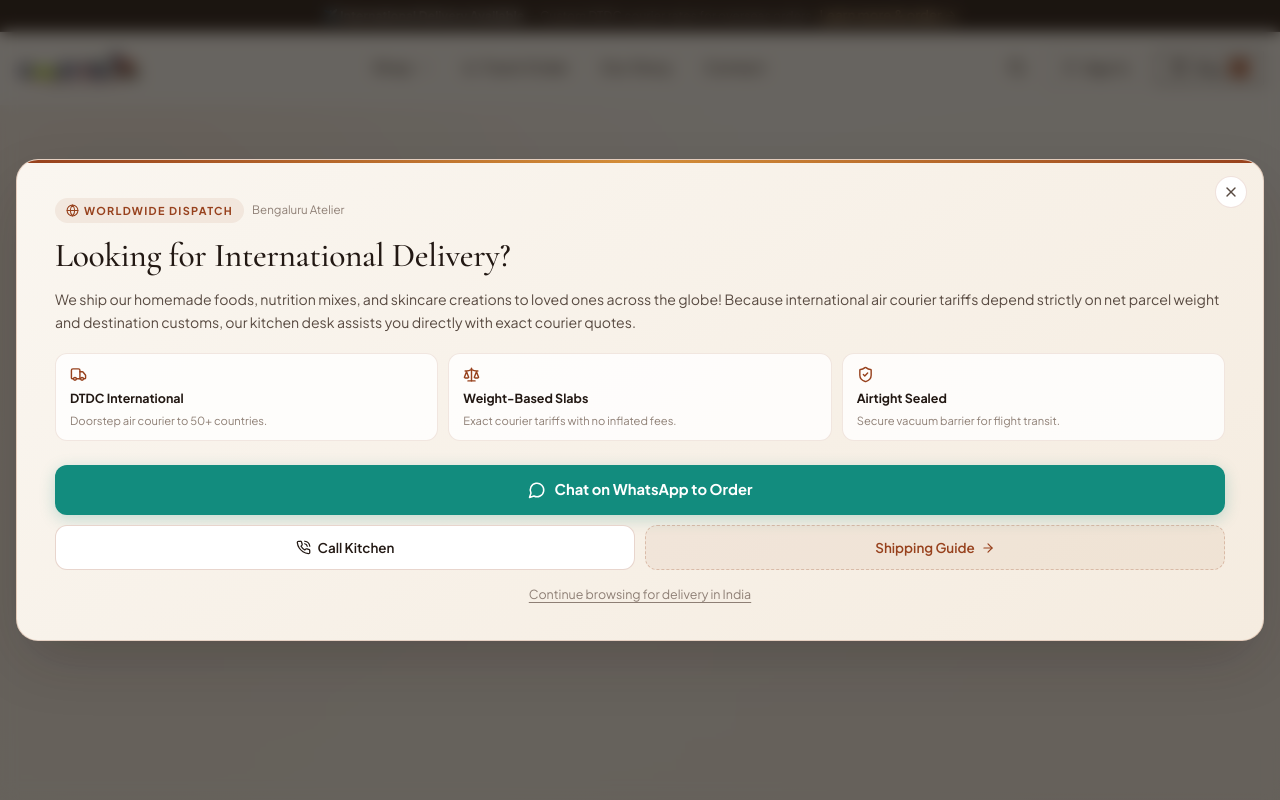
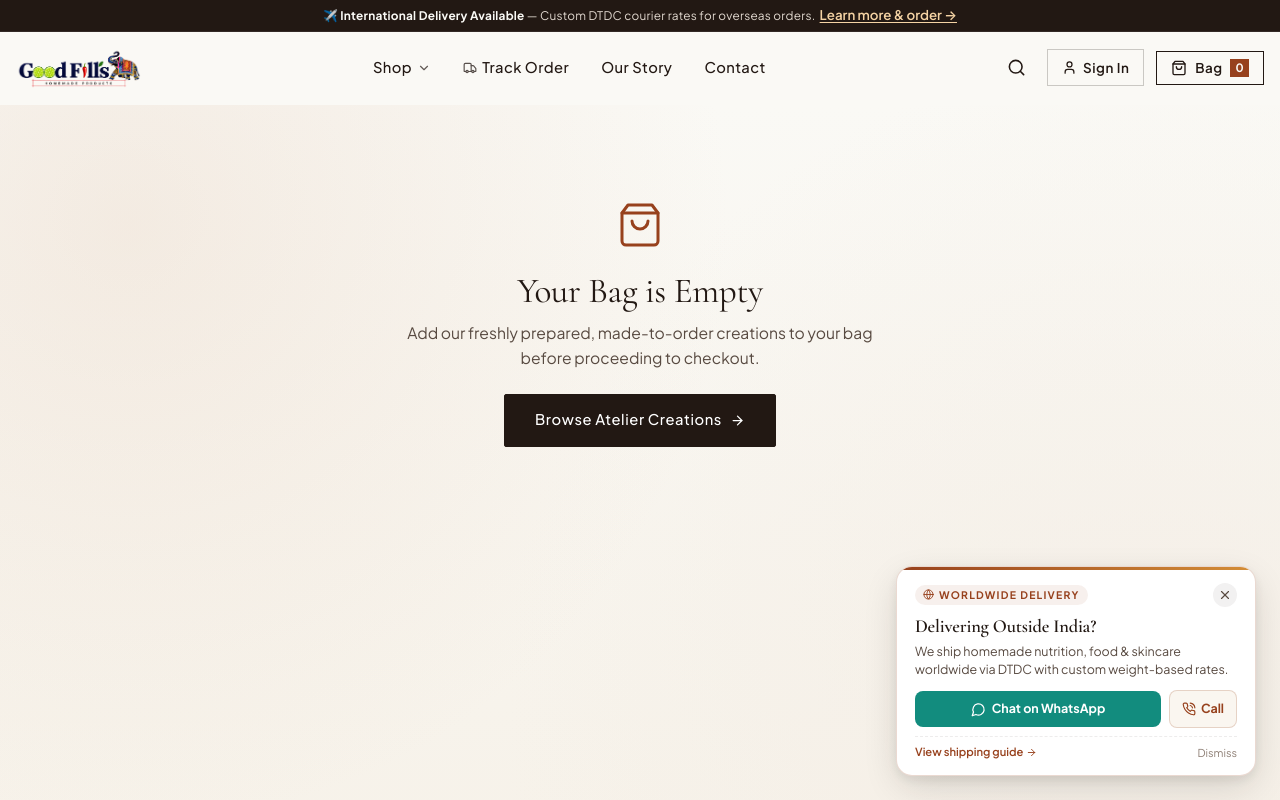
Before and after one commit to shreerahulsgit/good-fills, a Next.js app: page /checkout in a window 1280 px wide. Shown: the top 800 px of the page. Built offline with nearby package versions, Linux system fonts and the light colour scheme.

Commit message:
feat(ui): convert international popup into sleek bottom-right floating toast card with cross button dismissal

```diff
--- a/src/components/common/InternationalDeliveryModal.module.css
+++ b/src/components/common/InternationalDeliveryModal.module.css
@@ -1,267 +1,199 @@
-.overlay {
+/* Floating Bottom-Right Corner Toast */
+.floatingContainer {
   position: fixed;
-  inset: 0;
-  background-color: rgba(26, 20, 16, 0.65);
-  backdrop-filter: blur(8px);
-  -webkit-backdrop-filter: blur(8px);
-  z-index: 1000;
-  display: flex;
-  align-items: center;
-  justify-content: center;
-  padding: var(--space-4);
-  animation: fadeIn 0.25s cubic-bezier(0.16, 1, 0.3, 1);
+  bottom: 24px;
+  right: 24px;
+  z-index: 900;
+  width: calc(100vw - 32px);
+  max-width: 360px;
+  animation: slideInUp 0.35s cubic-bezier(0.16, 1, 0.3, 1);
 }
 
-@keyframes fadeIn {
+@keyframes slideInUp {
   from {
     opacity: 0;
+    transform: translateY(20px) scale(0.96);
   }
   to {
     opacity: 1;
+    transform: translateY(0) scale(1);
   }
 }
 
-.modal {
+.toastCard {
   position: relative;
-  width: 100%;
-  maxWidth: 580px;
-  background: linear-gradient(145deg, #FAF6F0 0%, #F5ECE0 100%);
+  background: #FFFFFF;
   border: 1px solid rgba(151, 65, 29, 0.2);
-  border-radius: 22px;
-  padding: clamp(24px, 5vw, 38px);
-  box-shadow: 0 24px 60px -12px rgba(34, 24, 19, 0.25);
+  border-radius: 16px;
+  padding: 16px 18px 14px;
+  box-shadow: 0 12px 36px -4px rgba(34, 24, 19, 0.16), 0 4px 12px rgba(34, 24, 19, 0.08);
   overflow: hidden;
-  animation: scaleUp 0.28s cubic-bezier(0.16, 1, 0.3, 1);
 }
 
-@keyframes scaleUp {
-  from {
-    opacity: 0;
-    transform: scale(0.95) translateY(12px);
-  }
-  to {
-    opacity: 1;
-    transform: scale(1) translateY(0);
-  }
-}
-
-.topAccentLine {
+.toastCard::before {
+  content: '';
   position: absolute;
   top: 0;
   left: 0;
   right: 0;
-  height: 3.5px;
-  background: linear-gradient(90deg, var(--accent-terracotta) 0%, #D48E38 50%, var(--accent-terracotta) 100%);
+  height: 3px;
+  background: linear-gradient(90deg, var(--accent-terracotta) 0%, #D48E38 100%);
+}
+
+.cardHeader {
+  display: flex;
+  align-items: center;
+  justify-content: space-between;
+  margin-bottom: 8px;
+}
+
+.badge {
+  display: inline-flex;
+  align-items: center;
+  gap: 5px;
+  font-family: var(--font-sans);
+  font-size: 0.65rem;
+  font-weight: 800;
+  letter-spacing: 0.12em;
+  text-transform: uppercase;
+  color: var(--accent-terracotta);
+  background-color: rgba(151, 65, 29, 0.08);
+  padding: 2px 8px;
+  border-radius: 999px;
 }
 
 .closeBtn {
-  position: absolute;
-  top: 16px;
-  right: 16px;
-  width: 32px;
-  height: 32px;
+  width: 24px;
+  height: 24px;
   border-radius: 50%;
-  border: 1px solid rgba(151, 65, 29, 0.15);
-  background-color: #FFFFFF;
+  border: none;
+  background-color: rgba(34, 24, 19, 0.06);
   color: var(--text-secondary);
-  display: flex;
+  display: inline-flex;
   align-items: center;
   justify-content: center;
   cursor: pointer;
-  transition: all 0.18s ease;
+  transition: all 0.15s ease;
+  padding: 0;
 }
 
 .closeBtn:hover {
   background-color: var(--accent-terracotta);
   color: #FFFFFF;
-  border-color: var(--accent-terracotta);
   transform: rotate(90deg);
-}
-
-.badgeRow {
-  display: flex;
-  align-items: center;
-  gap: 8px;
-  margin-bottom: var(--space-3);
-}
-
-.badge {
-  font-family: var(--font-sans);
-  font-size: 0.68rem;
-  font-weight: 800;
-  letter-spacing: 0.12em;
-  text-transform: uppercase;
-  color: var(--accent-terracotta);
-  background-color: rgba(151, 65, 29, 0.08);
-  padding: 4px 11px;
-  border-radius: 999px;
-  display: inline-flex;
-  align-items: center;
-  gap: 5px;
-}
-
-.badgeSub {
-  font-family: var(--font-sans);
-  font-size: 0.72rem;
-  color: var(--text-muted);
 }
 
 .title {
   font-family: var(--font-serif);
-  font-size: clamp(1.6rem, 3.2vw, 2.1rem);
-  font-weight: 500;
+  font-size: 1.15rem;
+  font-weight: 600;
   color: var(--text-primary);
-  line-height: 1.22;
-  margin: 0 0 var(--space-3);
-  letter-spacing: -0.01em;
+  margin: 0 0 4px 0;
+  line-height: 1.25;
 }
 
-.description {
+.desc {
   font-family: var(--font-sans);
-  font-size: 0.88rem;
+  font-size: 0.78rem;
   color: var(--text-secondary);
-  line-height: 1.6;
-  margin-bottom: var(--space-5);
+  line-height: 1.45;
+  margin: 0 0 12px 0;
 }
 
-/* Feature grid */
-.featureGrid {
-  display: grid;
-  grid-template-columns: 1fr;
-  gap: 10px;
-  margin-bottom: var(--space-6);
+.actions {
+  display: flex;
+  align-items: center;
+  gap: 8px;
 }
 
-@media (min-width: 520px) {
-  .featureGrid {
-    grid-template-columns: repeat(3, 1fr);
-  }
-}
-
-.featureCard {
-  background-color: rgba(255, 255, 255, 0.8);
-  border: 1px solid rgba(151, 65, 29, 0.12);
-  border-radius: 12px;
-  padding: 12px 14px;
-  display: flex;
-  flex-direction: column;
-  gap: 4px;
-}
-
-.featureIcon {
-  color: var(--accent-terracotta);
-  margin-bottom: 2px;
-}
-
-.featureTitle {
+.whatsappBtn {
+  flex: 1;
+  display: inline-flex;
+  align-items: center;
+  justify-content: center;
+  gap: 6px;
+  background-color: #128C7E;
+  color: #FFFFFF;
   font-family: var(--font-sans);
   font-size: 0.78rem;
   font-weight: 700;
-  color: var(--text-primary);
-}
-
-.featureText {
-  font-family: var(--font-sans);
-  font-size: 0.7rem;
-  color: var(--text-muted);
-  line-height: 1.35;
-  margin: 0;
-}
-
-/* Actions */
-.actions {
-  display: flex;
-  flex-direction: column;
-  gap: 10px;
-}
-
-.whatsappBtn {
-  font-family: var(--font-sans);
-  font-size: 0.92rem;
-  font-weight: 700;
-  color: #FFFFFF;
-  background-color: #128C7E;
-  padding: 13px 22px;
-  border-radius: 12px;
+  padding: 8px 12px;
+  border-radius: 8px;
   text-decoration: none;
-  display: flex;
-  align-items: center;
-  justify-content: center;
-  gap: 9px;
-  transition: all 0.2s ease;
-  box-shadow: 0 4px 16px rgba(18, 140, 126, 0.24);
+  transition: background-color 0.15s ease;
+  white-space: nowrap;
 }
 
 .whatsappBtn:hover {
-  background-color: #0d7064;
-  transform: translateY(-1px);
-}
-
-.callRow {
-  display: flex;
-  align-items: center;
-  gap: 10px;
+  background-color: #0e6f63;
 }
 
 .callBtn {
-  flex: 1;
-  font-family: var(--font-sans);
-  font-size: 0.84rem;
-  font-weight: 600;
-  color: var(--text-primary);
-  background-color: #FFFFFF;
-  border: 1px solid rgba(151, 65, 29, 0.22);
-  padding: 11px 18px;
-  border-radius: 12px;
-  text-decoration: none;
-  display: flex;
+  display: inline-flex;
   align-items: center;
   justify-content: center;
-  gap: 7px;
-  transition: all 0.2s ease;
+  gap: 5px;
+  background-color: #FAF6F0;
+  border: 1px solid rgba(151, 65, 29, 0.2);
+  color: var(--accent-terracotta);
+  font-family: var(--font-sans);
+  font-size: 0.78rem;
+  font-weight: 700;
+  padding: 8px 12px;
+  border-radius: 8px;
+  text-decoration: none;
+  transition: all 0.15s ease;
+  white-space: nowrap;
 }
 
 .callBtn:hover {
-  background-color: #FAF6F0;
-  border-color: var(--accent-terracotta);
+  background-color: #F2E7DC;
+}
+
+.footerRow {
+  display: flex;
+  align-items: center;
+  justify-content: space-between;
+  margin-top: 8px;
+  padding-top: 6px;
+  border-top: 1px dashed rgba(34, 24, 19, 0.08);
 }
 
 .guideLink {
-  flex: 1;
   font-family: var(--font-sans);
-  font-size: 0.84rem;
+  font-size: 0.7rem;
   font-weight: 600;
   color: var(--accent-terracotta);
-  background-color: rgba(151, 65, 29, 0.06);
-  border: 1px dashed rgba(151, 65, 29, 0.25);
-  padding: 11px 18px;
-  border-radius: 12px;
   text-decoration: none;
-  display: flex;
+  display: inline-flex;
   align-items: center;
-  justify-content: center;
-  gap: 6px;
-  transition: all 0.2s ease;
+  gap: 3px;
 }
 
 .guideLink:hover {
-  background-color: rgba(151, 65, 29, 0.12);
+  text-decoration: underline;
 }
 
-.dismissBtn {
+.dismissText {
   font-family: var(--font-sans);
-  font-size: 0.78rem;
+  font-size: 0.68rem;
   color: var(--text-muted);
   background: none;
   border: none;
-  text-decoration: underline;
-  text-underline-offset: 3px;
   cursor: pointer;
-  margin-top: 6px;
-  text-align: center;
-  transition: color 0.15s ease;
+  padding: 0;
 }
 
-.dismissBtn:hover {
+.dismissText:hover {
   color: var(--text-primary);
+  text-decoration: underline;
 }
+
+@media (max-width: 480px) {
+  .floatingContainer {
+    bottom: 16px;
+    right: 16px;
+    left: 16px;
+    width: auto;
+  }
+}
--- a/src/components/common/InternationalDeliveryModal.tsx
+++ b/src/components/common/InternationalDeliveryModal.tsx
@@ -1,8 +1,8 @@
 'use client';
 
-import React, { useEffect } from 'react';
+import React from 'react';
 import Link from 'next/link';
-import { X, Globe, MessageCircle, PhoneCall, Truck, Scale, ShieldCheck, ArrowRight } from 'lucide-react';
+import { X, Globe, MessageCircle, PhoneCall, ArrowRight } from 'lucide-react';
 import styles from './InternationalDeliveryModal.module.css';
 
 interface InternationalDeliveryModalProps {
@@ -16,28 +16,6 @@ export function InternationalDeliveryModal({ isOpen, onClose }: InternationalDel
     'Hello Good Fills! 🌿 I would like to place an order for delivery outside India. Please share details on courier rates and items.'
   )}`;
 
-  // Lock scroll when open
-  useEffect(() => {
-    if (isOpen) {
-      const originalOverflow = document.body.style.overflow;
-      document.body.style.overflow = 'hidden';
-      return () => {
-        document.body.style.overflow = originalOverflow;
-      };
-    }
-  }, [isOpen]);
-
-  // Handle Escape key
-  useEffect(() => {
-    const handleKeyDown = (e: KeyboardEvent) => {
-      if (e.key === 'Escape' && isOpen) {
-        onClose();
-      }
-    };
-    window.addEventListener('keydown', handleKeyDown);
-    return () => window.removeEventListener('keydown', handleKeyDown);
-  }, [isOpen, onClose]);
-
   if (!isOpen) return null;
 
   const handleDismiss = () => {
@@ -49,66 +27,34 @@ export function InternationalDeliveryModal({ isOpen, onClose }: InternationalDel
 
   return (
     <div
-      className={styles.overlay}
-      onClick={(e) => {
-        if (e.target === e.currentTarget) handleDismiss();
-      }}
-      role="dialog"
-      aria-modal="true"
-      aria-labelledby="intl-popup-title"
+      className={styles.floatingContainer}
+      role="region"
+      aria-label="International delivery notification"
     >
-      <div className={styles.modal}>
-        <div className={styles.topAccentLine} />
+      <div className={styles.toastCard}>
+        {/* Card Header with Badge & Cross Button */}
+        <div className={styles.cardHeader}>
+          <span className={styles.badge}>
+            <Globe size={11} />
+            Worldwide Delivery
+          </span>
 
-        {/* Close Button */}
           <button
             type="button"
             onClick={handleDismiss}
             className={styles.closeBtn}
-          aria-label="Close international delivery modal"
+            title="Dismiss notice"
+            aria-label="Close international delivery notice"
           >
-          <X size={16} />
+            <X size={14} />
           </button>
-
-        {/* Header Badge */}
-        <div className={styles.badgeRow}>
-          <span className={styles.badge}>
-            <Globe size={13} />
-            Worldwide Dispatch
-          </span>
-          <span className={styles.badgeSub}>Bengaluru Atelier</span>
         </div>
 
-        {/* Title */}
-        <h2 id="intl-popup-title" className={styles.title}>
-          Looking for International Delivery?
-        </h2>
-
-        {/* Description */}
-        <p className={styles.description}>
-          We ship our homemade foods, nutrition mixes, and skincare creations to loved ones across the globe! Because international air courier tariffs depend strictly on net parcel weight and destination customs, our kitchen desk assists you directly with exact courier quotes.
+        {/* Content */}
+        <h4 className={styles.title}>Delivering Outside India?</h4>
+        <p className={styles.desc}>
+          We ship homemade nutrition, food &amp; skincare worldwide via DTDC with custom weight-based rates.
         </p>
-
-        {/* 3 Value Pillars */}
-        <div className={styles.featureGrid}>
-          <div className={styles.featureCard}>
-            <Truck size={17} className={styles.featureIcon} />
-            <div className={styles.featureTitle}>DTDC International</div>
-            <p className={styles.featureText}>Doorstep air courier to 50+ countries.</p>
-          </div>
-
-          <div className={styles.featureCard}>
-            <Scale size={17} className={styles.featureIcon} />
-            <div className={styles.featureTitle}>Weight-Based Slabs</div>
-            <p className={styles.featureText}>Exact courier tariffs with no inflated fees.</p>
-          </div>
-
-          <div className={styles.featureCard}>
-            <ShieldCheck size={17} className={styles.featureIcon} />
-            <div className={styles.featureTitle}>Airtight Sealed</div>
-            <p className={styles.featureText}>Secure vacuum barrier for flight transit.</p>
-          </div>
-        </div>
 
         {/* Actions */}
         <div className={styles.actions}>
@@ -117,38 +63,38 @@ export function InternationalDeliveryModal({ isOpen, onClose }: InternationalDel
             target="_blank"
             rel="noopener noreferrer"
             className={styles.whatsappBtn}
-            onClick={handleDismiss}
           >
-            <MessageCircle size={18} />
-            <span>Chat on WhatsApp to Order</span>
+            <MessageCircle size={15} />
+            <span>Chat on WhatsApp</span>
           </a>
 
-          <div className={styles.callRow}>
           <a
             href={`tel:+91${atelierPhone}`}
             className={styles.callBtn}
-              onClick={handleDismiss}
+            title={`Call +91 ${atelierPhone}`}
           >
-              <PhoneCall size={15} />
-              <span>Call Kitchen</span>
+            <PhoneCall size={14} />
+            <span>Call</span>
           </a>
+        </div>
 
+        {/* Footer Sublink */}
+        <div className={styles.footerRow}>
           <Link
             href="/international-delivery"
             className={styles.guideLink}
             onClick={handleDismiss}
           >
-              <span>Shipping Guide</span>
-              <ArrowRight size={14} />
+            <span>View shipping guide</span>
+            <ArrowRight size={11} />
           </Link>
-          </div>
 
           <button
             type="button"
             onClick={handleDismiss}
-            className={styles.dismissBtn}
+            className={styles.dismissText}
           >
-            Continue browsing for delivery in India
+            Dismiss
           </button>
         </div>
       </div>
```
Lines whose indentation alone changed are shown as unchanged.
